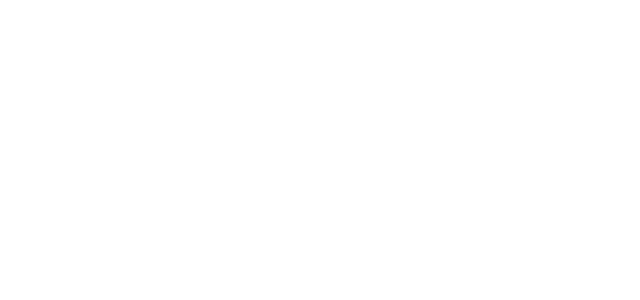
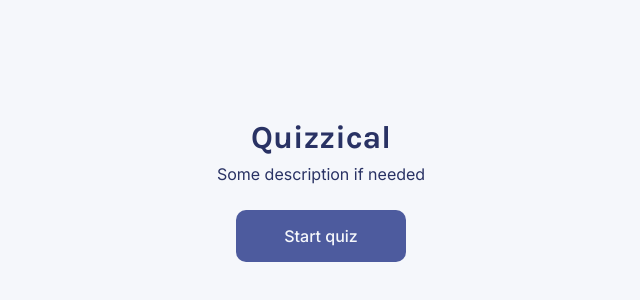
Before and after one commit to issagoodlifeInc/quizzical, a React (Vite) app: page / in a window 1280 px wide. Shown: the part 212-512 px from the top of the page, without its empty margins (319-959 px from the left). Built offline with nearby package versions, Linux system fonts and the light colour scheme.

Commit message:
Done the mockup adding functionality to fetch data

```diff
--- a/index.html
+++ b/index.html
@@ -2,9 +2,16 @@
 <html lang="en">
   <head>
     <meta charset="UTF-8" />
-    <link rel="icon" type="image/svg+xml" href="/vite.svg" />
     <meta name="viewport" content="width=device-width, initial-scale=1.0" />
-    <title>Vite + React</title>
+
+    <!-- Fonts -->
+    <link rel="preconnect" href="https://fonts.googleapis.com" />
+    <link rel="preconnect" href="https://fonts.gstatic.com" crossorigin />
+    <link
+      href="https://fonts.googleapis.com/css2?family=Inter:wght@400;500;600;700&family=Karla:wght@700&display=swap"
+      rel="stylesheet"
+    />
+    <title>Quizzical App</title>
   </head>
   <body>
     <div id="root"></div>
--- a/src/App.jsx
+++ b/src/App.jsx
@@ -1,5 +1,16 @@
+import { useState } from "react";
+import Start from "./components/Start";
+import Quiz from "./components/Quiz";
+
 function App() {
-  return <div className="App"></div>;
+  const [startGame, setStartGame] = useState(true);
+  console.log(startGame);
+  return (
+    <main className="App">
+      <Start start={startGame} handleStart={() => setStartGame(!startGame)} />
+      <Quiz start={startGame} />
+    </main>
+  );
 }
 
 export default App;
--- /dev/null
+++ b/src/components/Quiz.jsx
@@ -0,0 +1,50 @@
+export default function Quiz({ start }) {
+  return (
+    !start && (
+      <section className="container ">
+        <div className="question">
+          <h3>How would one say goodbye in Spanish?</h3>
+          <button className="btn__quiz">Adiós</button>
+          <button className="btn__quiz">Hola</button>
+          <button className="btn__quiz">Au Revoir</button>
+          <button className="btn__quiz">Salir</button>
+        </div>
+        <div className="question">
+          <h3>
+            Which best selling toy of 1983 caused hysteria, resulting in riots
+            breaking in stores?
+          </h3>
+          <button className="btn__quiz">Cabbage Patch Kids</button>
+          <button className="btn__quiz">Transformers</button>
+          <button className="btn__quiz">Au Revoir</button>
+          <button className="btn__quiz">Care Bears</button>
+        </div>
+        <div className="question">
+          <h3>How would one say goodbye in Spanish?</h3>
+          <button className="btn__quiz">Adiós</button>
+          <button className="btn__quiz">Hola</button>
+          <button className="btn__quiz">Au Revoir</button>
+          <button className="btn__quiz">Salir</button>
+        </div>
+        <div className="question">
+          <h3>How would one say goodbye in Spanish?</h3>
+          <button className="btn__quiz">Adiós</button>
+          <button className="btn__quiz">Hola</button>
+          <button className="btn__quiz">Au Revoir</button>
+          <button className="btn__quiz">Salir</button>
+        </div>
+        <div className="question">
+          <h3>How would one say goodbye in Spanish?</h3>
+          <button className="btn__quiz">Adiós</button>
+          <button className="btn__quiz">Hola</button>
+          <button className="btn__quiz">Au Revoir</button>
+          <button className="btn__quiz">Salir</button>
+        </div>
+
+        {/* Answers */}
+
+        <button className="btn__check">Check Answers</button>
+      </section>
+    )
+  );
+}
--- /dev/null
+++ b/src/components/Start.jsx
@@ -0,0 +1,13 @@
+export default function Start({ start, handleStart }) {
+  return (
+    start && (
+      <div className="container start">
+        <h1>Quizzical</h1>
+        <p>Some description if needed</p>
+        <button className="btn btn__start" onClick={handleStart}>
+          Start quiz
+        </button>
+      </div>
+    )
+  );
+}
--- a/src/styles.css
+++ b/src/styles.css
@@ -1,6 +1,7 @@
 *,
 *::before,
 *::after {
+  margin: 0;
   box-sizing: border-box;
 }
 
@@ -19,9 +20,112 @@
   --green: #94d7a2;
 }
 
+/*
+    font-family: 'Inter', sans-serif; 400, 500, 600, 700
+    reg
+    med - answer, options
+    semi bold - buttons check answers + play again
+    bold - your score
+    font-family: 'Karla', sans-serif;
+    Bold - h1, questions
+
+*/
+
 body {
-  margin: 0;
   display: grid;
   place-items: center;
   min-height: 100vh;
+  background-color: var(--bgBody);
+  line-height: 1.5;
 }
+
+/* body::before {
+  content: "";
+  position: absolute;
+  width: 100%;
+  height: 100%;
+  background-image: url("./assets/images/blob-yellow.png");
+  background-repeat: no-repeat;
+  background-position: top right;
+}
+body::after {
+  content: "";
+  position: absolute;
+  width: 100%;
+  height: 100%;
+  background-image: url("./assets/images/blob-blue.png");
+  background-repeat: no-repeat;
+  background-position: bottom left;
+} */
+
+h1,
+h3 {
+  font-family: "Karla", sans-serif;
+  color: var(--purple);
+}
+
+p,
+button {
+  font-family: "Inter", sans-serif;
+}
+
+button {
+  background-color: var(--lightPurple);
+  color: var(--bgBody);
+  font-weight: 500;
+  border: none;
+  padding: 1em 3em;
+  border-radius: 10px;
+  cursor: pointer;
+  transition: opacity, scale 200ms ease-in;
+}
+
+button:hover {
+  opacity: 0.95;
+  scale: 0.95;
+}
+
+.container {
+  width: min(600px, 100vw - 2rem);
+  margin-inline: auto;
+  padding: 2rem;
+}
+
+.start {
+  text-align: center;
+}
+
+.start p {
+  color: var(--purple);
+  font-weight: 400;
+  padding-block-end: 1rem;
+}
+
+.btn__start {
+  margin-block-start: 0.5rem;
+  font-size: 1rem;
+}
+
+h3 {
+  margin-block: 0.5rem;
+}
+
+.btn__quiz {
+  font-size: 0.64rem;
+  padding: 0.5em 2em;
+  margin-inline-end: 1em;
+  color: var(--purple);
+  background-color: var(--bgBody);
+  border: 1px solid var(--purple);
+}
+
+.question {
+  padding-block-end: 1rem;
+  border-bottom: 0.794239px solid #dbdef0;
+}
+
+.btn__check {
+  margin-inline-start: 30%;
+  margin-block-start: 1rem;
+  text-align: center;
+}
```
